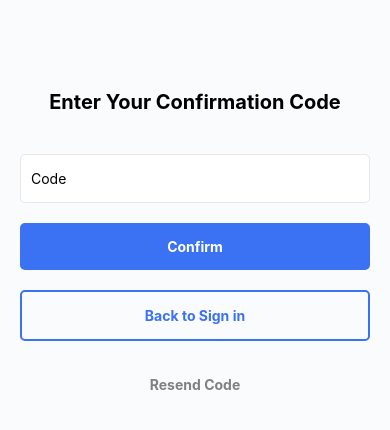
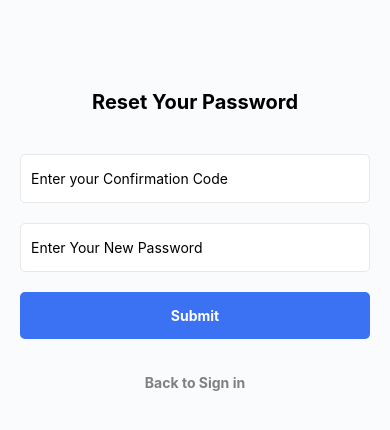
Before and after one commit to nadeem-ds/react-native-form-authentication, a React Native app: screen / in a window 390 px wide. Shown: the top 430 px of the page. Built offline with nearby package versions, Linux system fonts and the light colour scheme.

Commit message:
finished form

```diff
--- a/App.js
+++ b/App.js
@@ -1,6 +1,8 @@
 import { StatusBar } from "expo-status-bar";
 import { StyleSheet, Text, View } from "react-native";
 import ConfirmEmailScreen from "./src/screens/ConfirmEmailScreen/ConfirmEmailScreen";
+import ForgotPasswordScreen from "./src/screens/ForgotPasswordScreen/ForgotPasswordScreen";
+import NewPasswordScreen from "./src/screens/NewPasswordScreen/NewPasswordScreen";
 import SignInScreen from "./src/screens/SignInScreen/SignInScreen";
 import SignUpScreen from "./src/screens/SignupScreen/SignUpScreen";
 
@@ -9,7 +11,9 @@
     <View style={styles.container}>
       {/* <SignInScreen /> */}
       {/* <SignUpScreen /> */}
-      <ConfirmEmailScreen />
+      {/* <ConfirmEmailScreen /> */}
+      {/* <ForgotPasswordScreen/> */}
+      <NewPasswordScreen />
       <StatusBar style="auto" />
     </View>
   );
--- /dev/null
+++ b/src/screens/ForgotPasswordScreen/ForgotPasswordScreen.js
@@ -0,0 +1,46 @@
+import { StyleSheet, Text, View } from "react-native";
+import React, { useState } from "react";
+import CustomInput from "../../components/CustomInput/CustomInput";
+import CustomButton from "../../components/CustomInput/CustomButton/CustomButton";
+
+const ForgotPasswordScreen = () => {
+  const [username, setUsername] = useState("");
+
+  const onSendPressed = () => {
+    console.warn("onsendpressed");
+  };
+  const onBackToSignIn = () => {
+    console.warn("backtosignin");
+  };
+  return (
+    <View style={styles.root}>
+      <Text style={styles.heading}>Reset Your Password</Text>
+      <CustomInput
+        placeholder="Username"
+        value={username}
+        setValue={setUsername}
+      />
+      <CustomButton text="Send" onPress={onSendPressed} />
+      <CustomButton
+        text="Back to Sign in"
+        onPress={onBackToSignIn}
+        type="TERTIARY"
+      />
+    </View>
+  );
+};
+
+export default ForgotPasswordScreen;
+
+const styles = StyleSheet.create({
+  root: {
+    alignItems: "center",
+    paddingVertical: 60,
+    paddingHorizontal: 20,
+  },
+  heading: {
+    fontSize: 20,
+    fontWeight: "bold",
+    marginVertical: 30,
+  },
+});
--- /dev/null
+++ b/src/screens/NewPasswordScreen/NewPasswordScreen.js
@@ -0,0 +1,52 @@
+import { StyleSheet, Text, View } from "react-native";
+import React, { useState } from "react";
+import CustomInput from "../../components/CustomInput/CustomInput";
+import CustomButton from "../../components/CustomInput/CustomButton/CustomButton";
+
+const NewPasswordScreen = () => {
+  const [code, setCode] = useState("");
+  const [newPassword, setNewPassword] = useState("");
+
+  const onSubmitPressed = () => {
+    console.warn("onsendpressed");
+  };
+  const onBackToSignIn = () => {
+    console.warn("backtosignin");
+  };
+  return (
+    <View style={styles.root}>
+      <Text style={styles.heading}>Reset Your Password</Text>
+      <CustomInput
+        placeholder="Enter your Confirmation Code"
+        value={code}
+        setValue={setCode}
+      />
+      <CustomInput
+        placeholder="Enter Your New Password"
+        value={newPassword}
+        setValue={setNewPassword}
+      />
+      <CustomButton text="Submit" onPress={onSubmitPressed} />
+      <CustomButton
+        text="Back to Sign in"
+        onPress={onBackToSignIn}
+        type="TERTIARY"
+      />
+    </View>
+  );
+};
+
+export default NewPasswordScreen;
+
+const styles = StyleSheet.create({
+  root: {
+    alignItems: "center",
+    paddingVertical: 60,
+    paddingHorizontal: 20,
+  },
+  heading: {
+    fontSize: 20,
+    fontWeight: "bold",
+    marginVertical: 30,
+  },
+});
```
